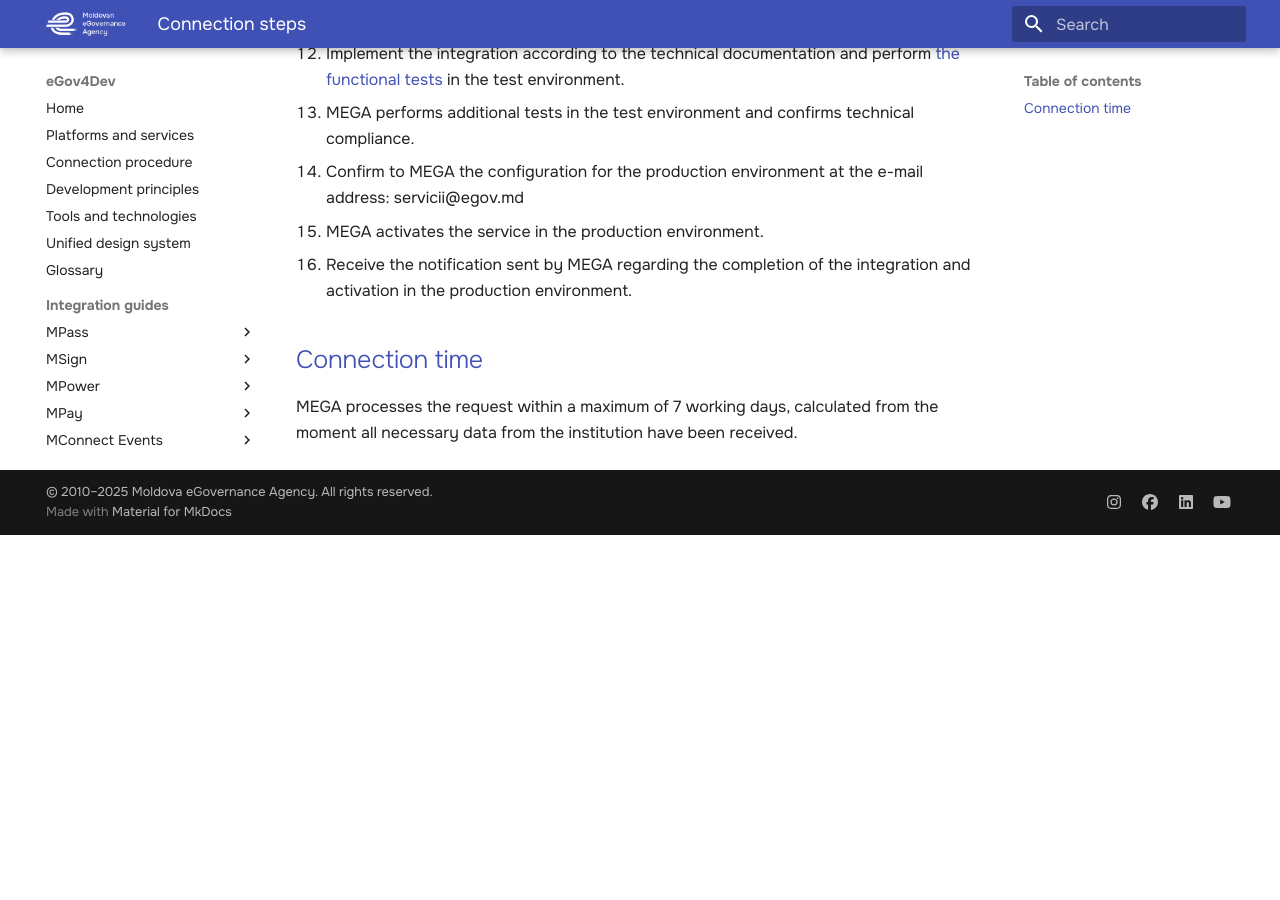
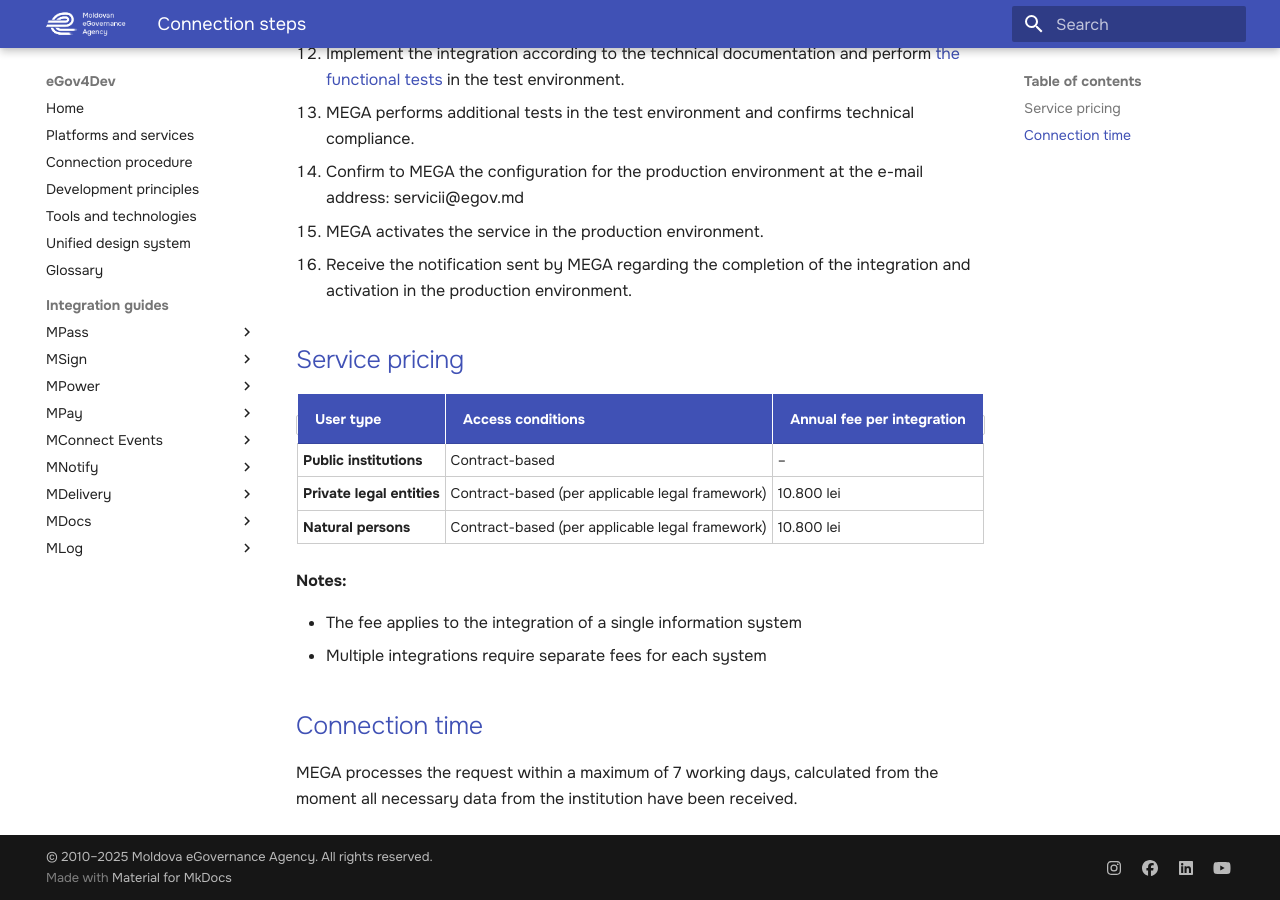
Before and after one commit to egov-moldova/egov4dev, an MkDocs documentation site: the page built from docs/guides/mpass/process.md, in a window 1280 px wide and 900 px high, scrolled down 780 px. Built offline with MkDocs 1.6.1 and Material for MkDocs 9.7.7, drawn with Linux system fonts in a browser that asks for light colours; before the commit the page ends 1315 px from its top, so only the background shows below that.

Commit message:
Update process documentation with pricing and timing
Added service pricing details and connection time information.

```diff
--- a/docs/guides/mpass/process.md
+++ b/docs/guides/mpass/process.md
@@ -20,6 +20,19 @@
 9. MEGA activates the service in the production environment.
 10. Receive the notification sent by MEGA regarding the completion of the integration and activation in the production environment.
 
+## Service pricing
+
+| User type | Access conditions | Annual fee per integration |
+|-----------|-------------------|---------------------------|
+| **Public institutions** | Contract-based | – |
+| **Private legal entities** | Contract-based (per applicable legal framework) | 10.800 lei |
+| **Natural persons** | Contract-based (per applicable legal framework) | 10.800 lei |
+
+**Notes:**
+
+- The fee applies to the integration of a single information system
+- Multiple integrations require separate fees for each system
+
 ## Connection time
 
 MEGA processes the request within a maximum of 7 working days, calculated from the moment all necessary data from the institution have been received.
```
